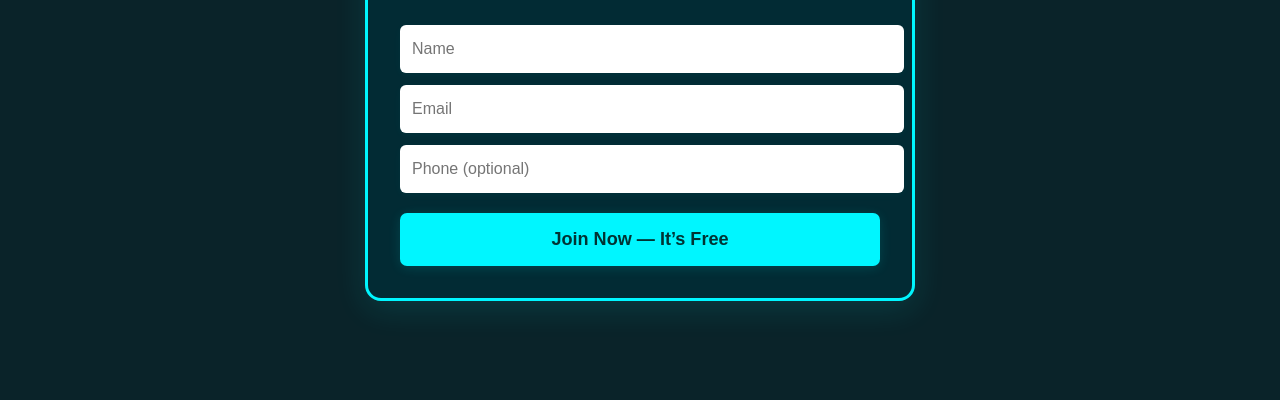
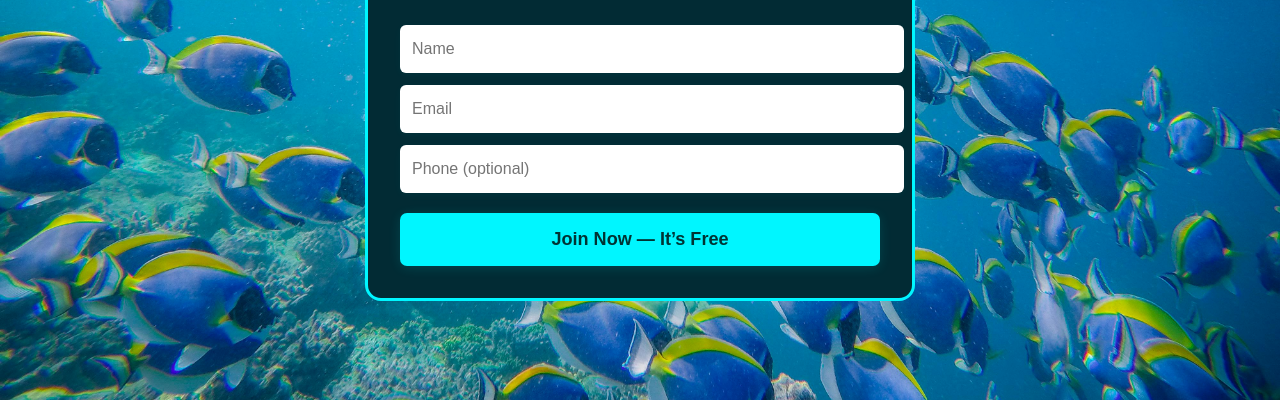
Before and after one commit to Exoticmarinetreasures/Exotic-Marine-Signup, a plain HTML site: page index.html in a window 1280 px wide. Shown: the part 400-800 px from the top of the page. Drawn offline with Linux system fonts and the light colour scheme.

Commit message:
Update index.html

```diff
--- a/index.html
+++ b/index.html
@@ -6,7 +6,8 @@
   <meta name="viewport" content="width=device-width, initial-scale=1.0">
   <style>
     body {
-      background: #0a2329;
+      background: url('imagesaquarium-bg.jpg') no-repeat center center fixed;
+      background-size: cover;
       font-family: 'Segoe UI', Arial, sans-serif;
       color: #fff;
       margin: 0;
```
